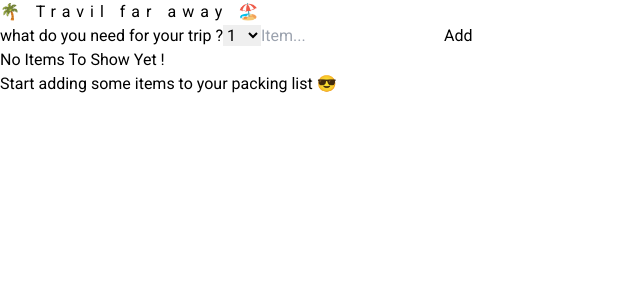
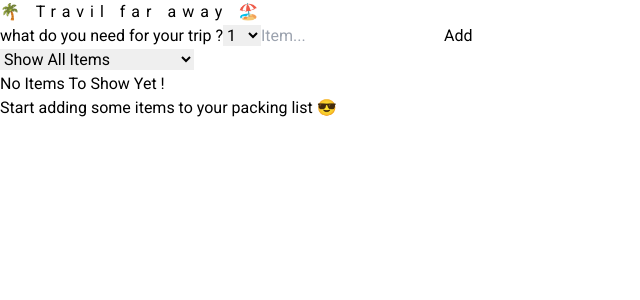
Before and after one commit to Mohamed-Gamal-22/travil-far-away, a React (Vite) app: page / in a window 1280 px wide. Shown: the top 300 px of the page, without its empty margins (0-640 px from the left). Built offline with nearby package versions, Linux system fonts and the light colour scheme; the HTML template or start-up script is replaced by a standard one.

Commit message:
filter items

```diff
--- a/src/App.jsx
+++ b/src/App.jsx
@@ -5,6 +5,12 @@ import PackingList from "./components/PackingList/PackingList";
 import Stats from "./components/Stats/Stats";
 export default function App() {
   const [items, setItems] = useState([]);
+  const [sortBy, setSortBy] = useState("all");
+  let sortedItems;
+
+  if (sortBy == "all") sortedItems = items;
+  if (sortBy == "packed") sortedItems = items.filter((item) => item.packed);
+  if (sortBy == "non") sortedItems = items.filter((item) => !item.packed);
 
   function handleAdd(item) {
     setItems((items) => [...items, item]);
@@ -32,12 +38,13 @@ export default function App() {
     <>
       <div className="flex flex-col h-screen">
         <Header />
-        <Form handleAdd={handleAdd} />
+        <Form handleAdd={handleAdd} setSortBy={setSortBy} sortBy={sortBy} />
         <PackingList
           handleChecked={handleChecked}
           items={items}
           deleteItem={deleteItem}
           setItems={setItems}
+          sortedItems={sortedItems}
         />
         <Stats items={items} />
       </div>
--- a/src/components/Form/Form.jsx
+++ b/src/components/Form/Form.jsx
@@ -1,11 +1,9 @@
 import React, { useState } from "react";
 
-export default function Form({ handleAdd }) {
+export default function Form({ handleAdd, setSortBy, sortBy }) {
   // to make controlled element like input => 3 steps => state, value, onChange
   const [desc, setdesc] = useState("");
   const [quantity, setquantity] = useState(1);
-
-
 
   function handleSubmit(e) {
     e.preventDefault();
@@ -51,6 +49,17 @@ export default function Form({ handleAdd }) {
         <button className="bg-[#E3DAFF] rounded-md transition-all duration-300 hover:bg-[#4C191B] hover:text-[#E3DAFF] text-[#4C191B] px-8 py-1">
           Add
         </button>
+        <div className="flex justify-center gap-2">
+          <select
+            onChange={(e) => setSortBy(e.target.value)}
+            value={sortBy}
+            className="bg-slate-800 text-slate-200 p-2 rounded-md"
+          >
+            <option value="all">Show All Items</option>
+            <option value="packed">Show Packed Items</option>
+            <option value="non">Show Non-Packed items</option>
+          </select>
+        </div>
       </form>
     </>
   );
--- a/src/components/List/List.jsx
+++ b/src/components/List/List.jsx
@@ -16,7 +16,9 @@ export default function List({ item, deleteItem, handleChecked }) {
         />
         <div
           className={` p-2 ${
-            item.packed ? "bg-gray-700 text-slate-300" : "bg-rose-300 text-gray-700"
+            item.packed
+              ? "bg-gray-700 text-slate-300"
+              : "bg-rose-300 text-gray-700"
           } rounded-md  items-center`}
         >
           {item.quantity} {item.desc}
--- a/src/components/PackingList/PackingList.jsx
+++ b/src/components/PackingList/PackingList.jsx
@@ -1,13 +1,28 @@
 import React, { useState } from "react";
 import List from "../List/List";
 
-export default function PackingList({ items, deleteItem, setItems, handleChecked }) {
+export default function PackingList({
+  deleteItem,
+  setItems,
+  handleChecked,
+  sortedItems
+}) {
+
+
   return (
-    <div className="text-center bg-[#ECFFF8] p-3 text-[#963D5A] grow">
+    <div className="text-center bg-[#ECFFF8] p-3 text-[#963D5A] grow flex justify-between flex-col">
       <div className="container mx-auto w-[80%]">
         <ul className="flex flex-wrap md:justify-start justify-center md:gap-3 gap-1">
-          {items.length > 0 ? (
-            items.map((item) => <List handleChecked={handleChecked} setItems={setItems} deleteItem={deleteItem} item={item} key={item.id} />)
+          {sortedItems.length > 0 ? (
+            sortedItems.map((item) => (
+              <List
+                handleChecked={handleChecked}
+                setItems={setItems}
+                deleteItem={deleteItem}
+                item={item}
+                key={item.id}
+              />
+            ))
           ) : (
             <h1 className="text-center my-5 bg-rose-600 text-slate-300 p-3 text-xl w-full font-bold rounded-md">
               No Items To Show Yet !
@@ -15,6 +30,7 @@ export default function PackingList({ items, deleteItem, setItems, handleChecked
           )}
         </ul>
       </div>
+
     </div>
   );
 }
--- a/src/components/Stats/Stats.jsx
+++ b/src/components/Stats/Stats.jsx
@@ -18,7 +18,7 @@ export default function Stats({ items }) {
         ? "You Ready To Travil ✈️ have a nice trip"
         : `You have ${numberOfItems} items on your list, and your already packed
       ${packedNumber} item (
-      ${Math.round((packedNumber / numberOfItems) * 100) || 0})%`}
+      ${Math.round((packedNumber / numberOfItems) * 100)} %)`}
     </footer>
   );
 }
```
